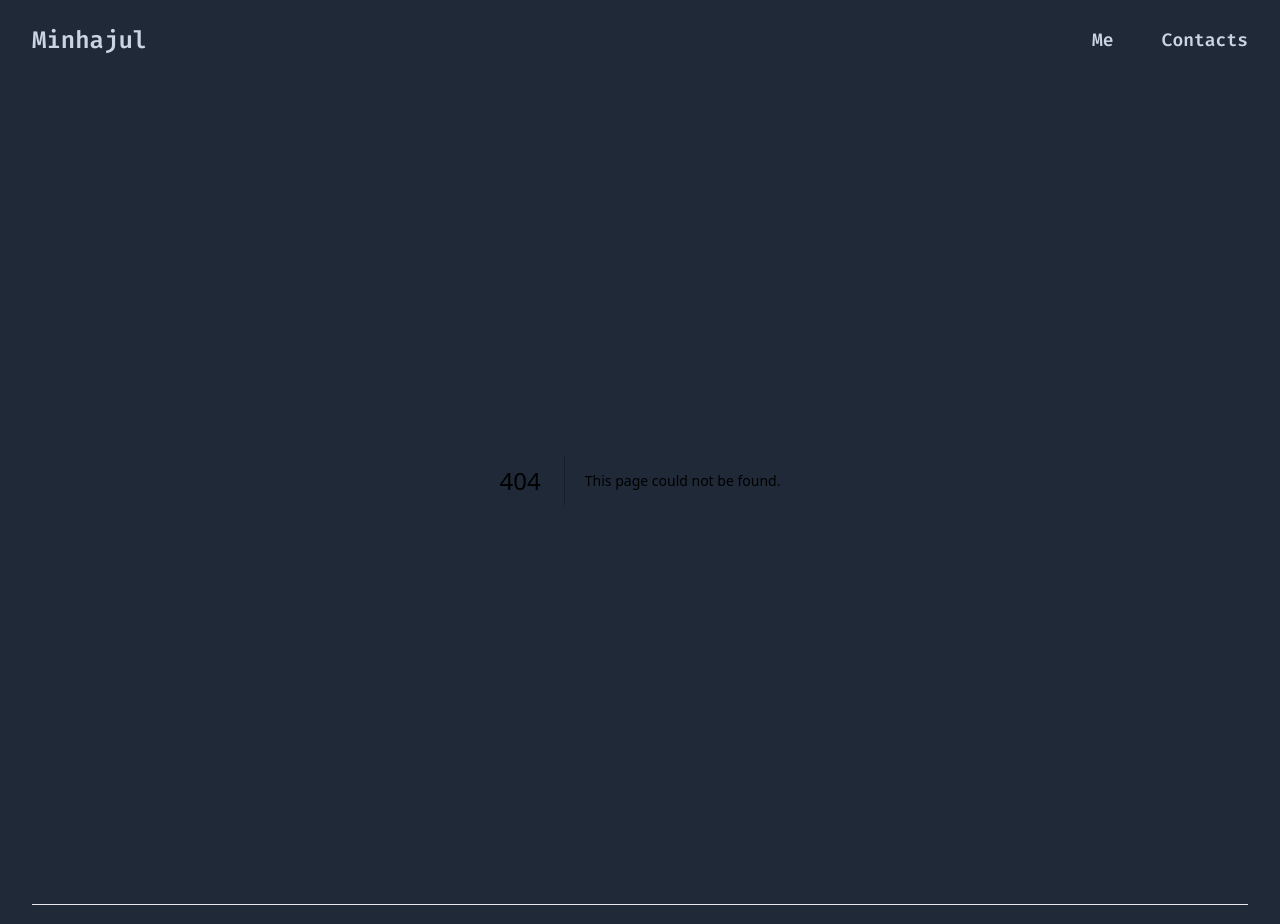
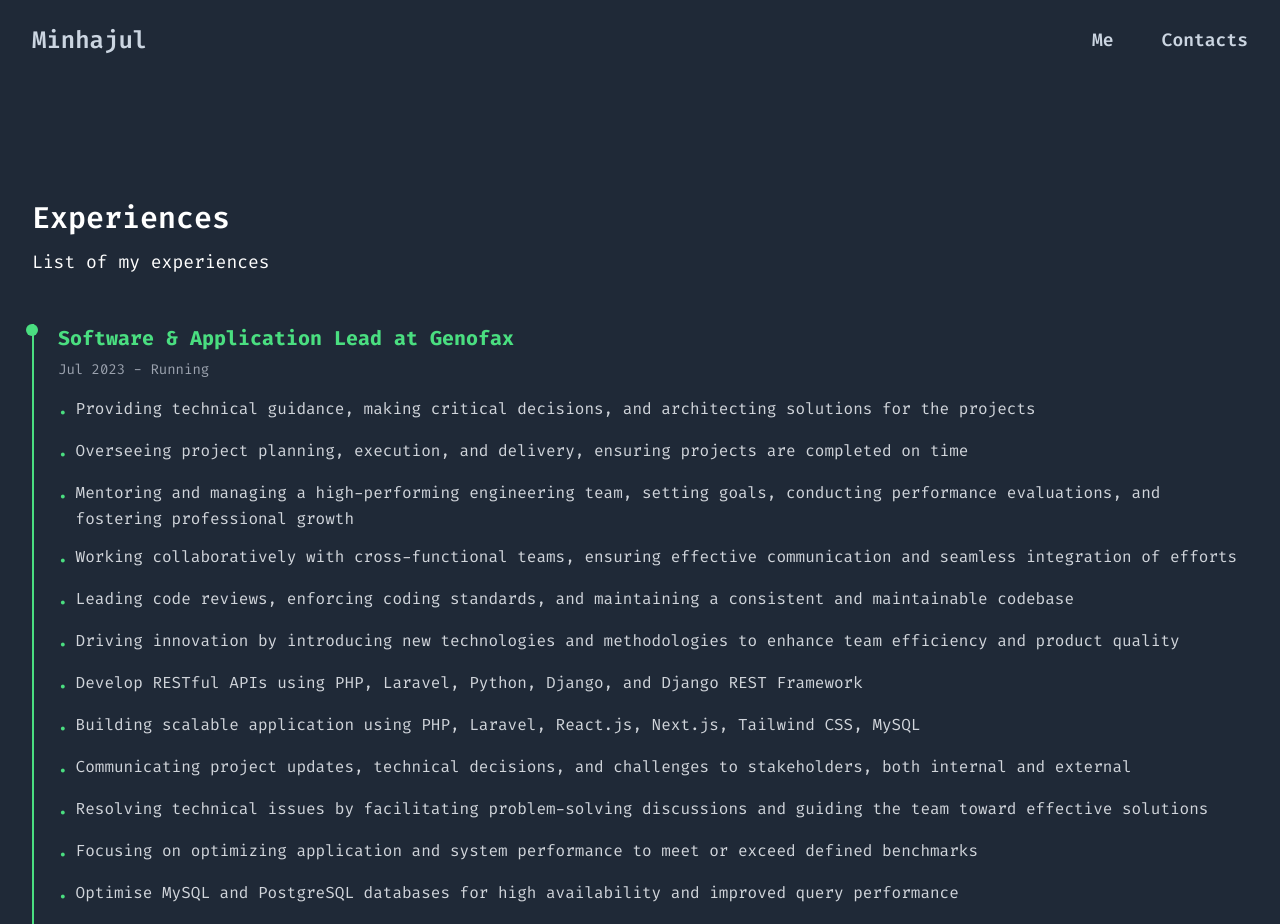
Before and after one commit to minhajul/minhajul.info, a Next.js app: page /experiences in a window 1280 px wide. Before the commit this address had no page. Shown: the top 924 px of the page. Built offline with nearby package versions, Linux system fonts and the light colour scheme.

Commit message:
Added experiences

```diff
--- /dev/null
+++ b/src/app/experiences/page.js
@@ -0,0 +1,127 @@
+"use client"
+
+import {motion} from "framer-motion"
+
+const experiences = [
+    {
+        "title": "Software & Application Lead",
+        "company": "Genofax",
+        "url": "https://www.geofax.com",
+        "date_of_joining": "Jul 2023 - Running",
+        "description": [
+            "Providing technical guidance, making critical decisions, and architecting solutions for the projects",
+            "Overseeing project planning, execution, and delivery, ensuring projects are completed on time",
+            "Mentoring and managing a high-performing engineering team, setting goals, conducting performance evaluations, and fostering professional growth",
+            "Working collaboratively with cross-functional teams, ensuring effective communication and seamless integration of efforts",
+            "Leading code reviews, enforcing coding standards, and maintaining a consistent and maintainable codebase",
+            "Driving innovation by introducing new technologies and methodologies to enhance team efficiency and product quality",
+            "Develop RESTful APIs using PHP, Laravel, Python, Django, and Django REST Framework",
+            "Building scalable application using PHP, Laravel, React.js, Next.js, Tailwind CSS, MySQL",
+            "Communicating project updates, technical decisions, and challenges to stakeholders, both internal and external",
+            "Resolving technical issues by facilitating problem-solving discussions and guiding the team toward effective solutions",
+            "Focusing on optimizing application and system performance to meet or exceed defined benchmarks",
+            "Optimise MySQL and PostgreSQL databases for high availability and improved query performance",
+            "Manage cloud services (AWS EC2, Route 53, S3, RDS, CodePipeline, CodeDeploy, CodeCommit)"
+        ],
+    },
+    {
+        "title": "Software & Application Engineer",
+        "company": "Tenssor",
+        "url": "https://www.tenssor.com",
+        "date_of_joining": "Dec 2018 - Jun 2023",
+        "description": [
+            "Design and develop highly available backend systems and scale them to serve large volumes of traffic",
+            "Collaborate with management to understand objectives and develop corresponding models",
+            "Provide software specifications, write production-quality code, and engage in algorithm proliferation activities",
+            "Develop RESTful APIs using PHP, Laravel, Python, Django, and Django REST Framework",
+            "Building scalable application using PHP, Laravel, React.js, Next.js, Tailwind CSS, MySQL",
+            "Analyse application and server performance data to recommend improvements",
+            "Utilise various caching technologies, including local and distributed solutions (Nginx, Redis, Memcached)",
+            "Develop and maintain automated CI/CD pipelines for code deployment",
+            "Manage and distribute tasks among the team using JIRA",
+            "Optimise MySQL and PostgreSQL databases for high availability and improved query performance",
+            "Design the architecture and develop the project skeleton",
+            "Manage cloud services (AWS EC2, Route 53, S3, RDS, CodePipeline, CodeDeploy, CodeCommit)"
+        ],
+    },
+    {
+        "title": "Sr Software Engineer",
+        "company": "Maya",
+        "url": "https://www.linkedin.com/company/mayaiswithyou/",
+        "date_of_joining": "Jun 2015 - Nov 2018",
+        "description": [
+            "Designed and developed a highly available backend system capable of handling over 10 million requests per day",
+            "Automated infrastructure in AWS Cloud and virtualized environments using Ansible and Docker",
+            "Achieved zero downtime deployment on Docker containers by leveraging AWS Auto Scaling Group, EC2, ELB, and S3",
+            "Developed server-side applications using Python, PHP, Node.js, MySQL, and MongoDB",
+            "Analyzed application and server performance data to provide recommendations for performance improvements",
+            "Utilized various caching technologies, including local and distributed solutions (Nginx, Redis, Memcached)",
+            "Used Selenium for automated browser testing",
+            "Created RDS (MySQL, PostgreSQL) resources using CloudFormation automation templates",
+            "Created API Gateway, Lambda functions, and SQS on AWS according to project team requirements",
+            "Created ECS Clusters and set CloudWatch Alarms",
+            "Designed and developed RESTful APIs for different platforms",
+            "Managed and distributed tasks among the team using ASANA",
+            "Developed and maintained automated CI/CD pipelines for code standard checks, browser tests, and deployments"
+        ],
+    }
+];
+
+export default function Experiences() {
+    return (
+        <div className="mt-10 lg:mt-24 p-6 lg:px-8 mx-auto max-w-7xl relative">
+            <div className="">
+                <motion.div
+                    className="mb-12"
+                    initial={{opacity: 0, y: -20}}
+                    animate={{opacity: 1, y: 0}}
+                    transition={{duration: 0.6}}
+                >
+                    <h2 className="text-white font-semibold text-3xl">
+                        Experiences
+                    </h2>
+                    <p className="mt-3 text-white text-lg">List of my experiences</p>
+                </motion.div>
+
+                <div className="mb-16">
+                    {experiences.map((experience, index) => (
+                        <motion.div
+                            key={index}
+                            className="mb-6 border-l-2 border-green-400 pl-6 relative"
+                            initial={{opacity: 0, x: -30}}
+                            whileInView={{opacity: 1, x: 0}}
+                            transition={{duration: 0.6, delay: 0.1}}
+                            viewport={{once: true}}
+                        >
+                            <div className="absolute -left-2 top-0 w-3 h-3 bg-green-400 rounded-full"></div>
+
+                            <div className="mb-4">
+                                <h3 className="text-xl font-bold text-green-400 mb-2">
+                                     {experience.title} at {experience.company}
+                                </h3>
+                                <p className="text-gray-400 text-sm">
+                                    {experience.date_of_joining}
+                                </p>
+                            </div>
+
+                            <motion.ul
+                                className="space-y-3 text-gray-300 leading-relaxed"
+                                initial={{opacity: 0}}
+                                whileInView={{opacity: 1}}
+                                transition={{duration: 0.5, delay: 0.3}}
+                                viewport={{once: true}}
+                            >
+                                {experience.description.map((item, index) => (
+                                    <li key={index} className="flex items-start">
+                                        <span className="text-green-400 mr-2 mt-1">•</span>
+                                        <span>{item}</span>
+                                    </li>
+                                ))}
+                            </motion.ul>
+                        </motion.div>
+                    ))}
+                </div>
+            </div>
+        </div>
+    )
+}
--- a/src/app/page.js
+++ b/src/app/page.js
@@ -4,10 +4,9 @@ import Hero from "@/components/Hero";
 export default function Home() {
     return (
         <div className="mt-10 lg:mt-24 p-6 lg:px-8 mx-auto max-w-7xl">
-
             <Hero/>
 
-                <Skills/>
+            <Skills/>
         </div>
     );
 }
```
